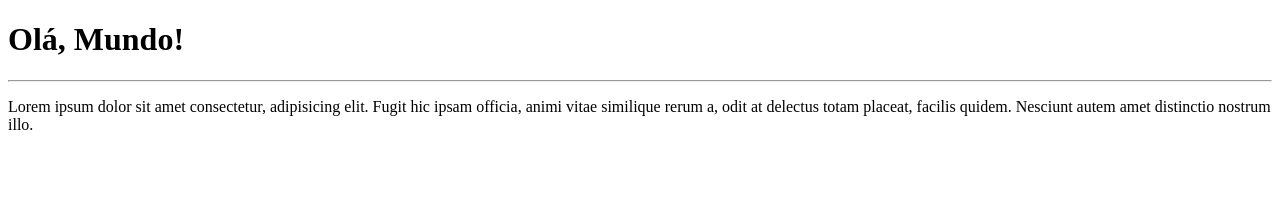
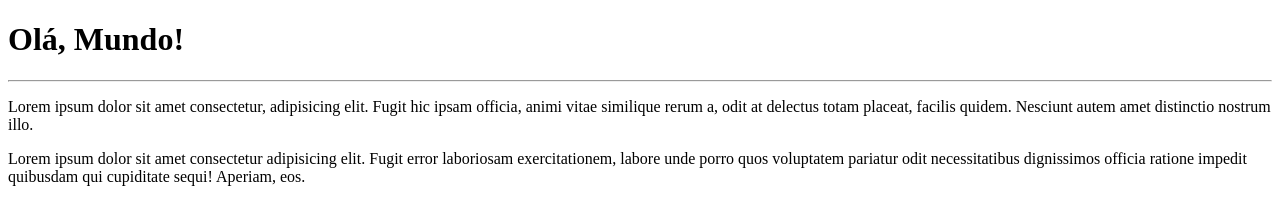
Before and after one commit to samaradia/Ola-Mundo, a plain HTML site: page site-exemplo/index.html in a window 1280 px wide. Drawn offline with Linux system fonts and the light colour scheme.

Commit message:
Adicionei um paragráfo

```diff
--- a/site-exemplo/index.html
+++ b/site-exemplo/index.html
@@ -10,5 +10,6 @@
     <hr>
     <p>Lorem ipsum dolor sit amet consectetur, adipisicing elit. Fugit hic ipsam officia, animi vitae similique rerum a, odit at delectus totam placeat, facilis quidem. Nesciunt autem amet distinctio nostrum illo.
     </p>
+    <p>Lorem ipsum dolor sit amet consectetur adipisicing elit. Fugit error laboriosam exercitationem, labore unde porro quos voluptatem pariatur odit necessitatibus dignissimos officia ratione impedit quibusdam qui cupiditate sequi! Aperiam, eos.</p>
 </body>
 </html>
```
